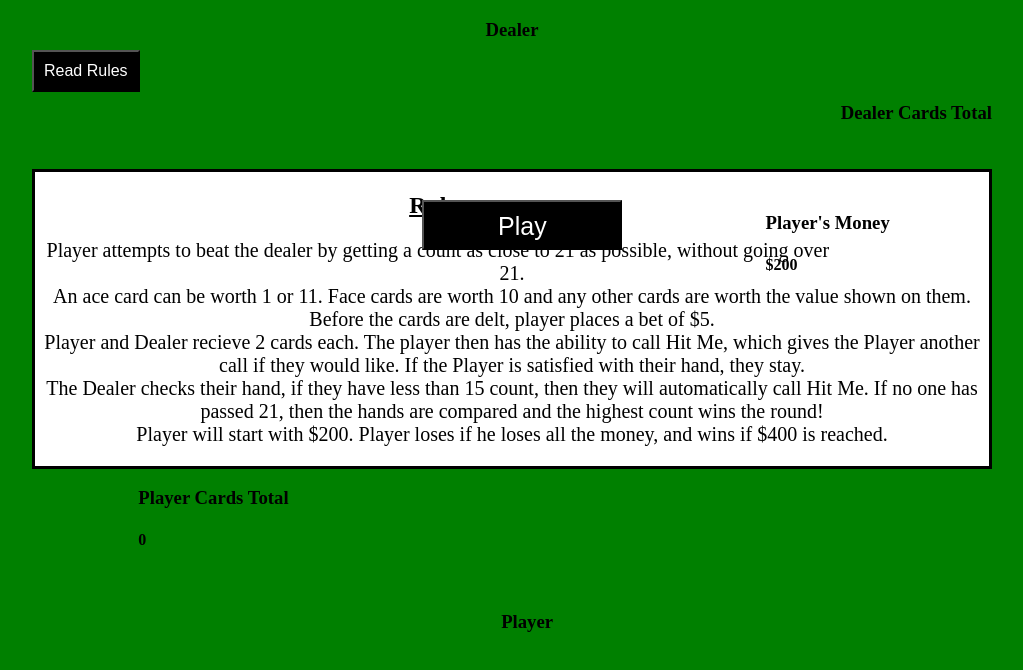
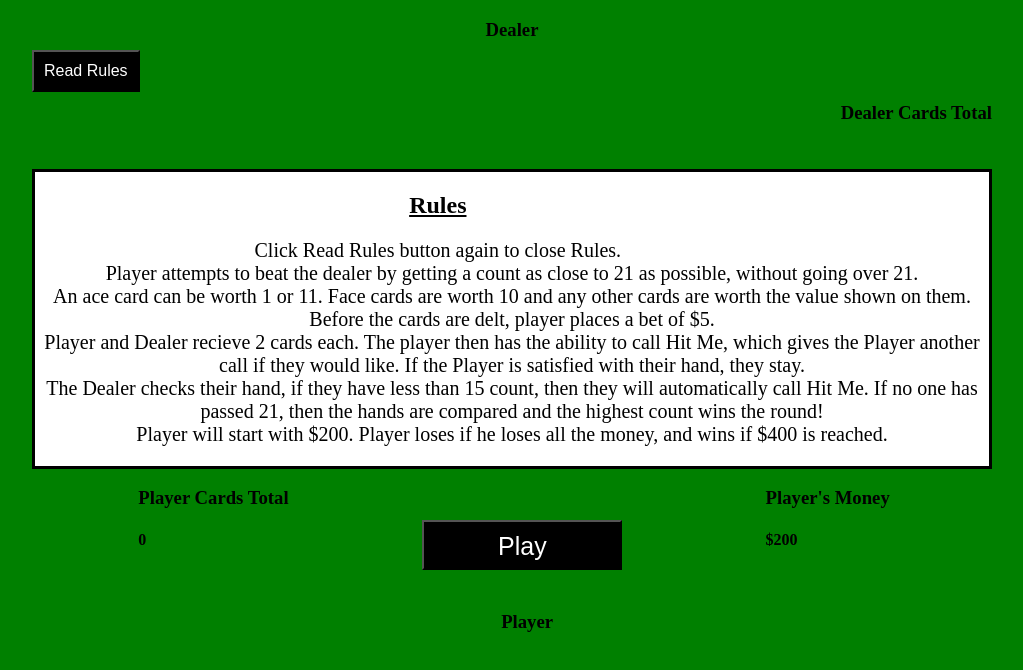
Before and after one commit to georgekaval/Blackjack-game, a plain HTML site: page index.html in a window 1280 px wide. Both pictures are taken after a click on the button "Read Rules". Shown: the whole page, without its empty margins (128-1151 px from the left). Drawn offline with nearby package versions, Linux system fonts and the light colour scheme.

Commit message:
Fixed some issue with players money moving with read rules

```diff
--- a/css/style.css
+++ b/css/style.css
@@ -68,6 +68,7 @@ body {
 #rulesBox{
   display: none;
   text-align: center;
+  z-index: 1;
 }
 #rules{
   position: absolute;
@@ -75,7 +76,7 @@ body {
 }
 #playButton{
   position: absolute;
-  top: 25%;
+  top: 65%;
   left: 43%;
   width: 200px;
   height: 50px;
--- a/index.html
+++ b/index.html
@@ -31,7 +31,7 @@
     <div id="middleSpace">
       <div id="rulesBox">
         <h2><u>Rules</u></h2>
-        <p id="rulesText">Player attempts to beat the dealer by getting a count as close to 21 as possible, without going over 21. <br/> An ace card can be worth 1 or 11. Face cards are worth 10 and any other cards are worth the value shown on them. <br/> Before the cards are delt, player places a bet of $5. <br/> Player and Dealer recieve 2 cards each. The player then has the ability to call Hit Me, which gives the Player another call if they would like. If the Player is satisfied with their hand, they stay. <br/>  The Dealer checks their hand, if they have less than 15 count, then they will automatically call Hit Me. If no one has passed 21, then the hands are compared and the highest count wins the round! <br/> Player will start with $200. Player loses if he loses all the money, and wins if $400 is reached.</p>
+        <p id="rulesText">Click Read Rules button again to close Rules. <br> Player attempts to beat the dealer by getting a count as close to 21 as possible, without going over 21. <br/> An ace card can be worth 1 or 11. Face cards are worth 10 and any other cards are worth the value shown on them. <br/> Before the cards are delt, player places a bet of $5. <br/> Player and Dealer recieve 2 cards each. The player then has the ability to call Hit Me, which gives the Player another call if they would like. If the Player is satisfied with their hand, they stay. <br/>  The Dealer checks their hand, if they have less than 15 count, then they will automatically call Hit Me. If no one has passed 21, then the hands are compared and the highest count wins the round! <br/> Player will start with $200. Player loses if he loses all the money, and wins if $400 is reached.</p>
       </div>
       <button type="button" id="playButton" class="buttons">Play</button>
       <div id="outcome"></div>
--- a/js/app.js
+++ b/js/app.js
@@ -236,13 +236,10 @@ $(() => {
       const $dealButton = $('<button>').text('Deal').addClass('buttons')
       $('#namePlayer').append($dealButton)
       $($betBtn).remove()
-
       $($dealButton).on('click', () => {
       //give each player two cards, turn the start button and the deal button off
         dealCards()
         $($dealButton).remove()
-      console.log(playerCards);
-      console.log(dealerCards);
         //display the users cards and value of their cards
         showPlayersCards()
         showDealersCardsFaceDown()
@@ -252,7 +249,6 @@ $(() => {
         $('#namePlayer').append($hitMeButton)
         const $stayButton = $('<button>').text('Stay').addClass('buttons')
         $('#namePlayer').append($stayButton)
-
         $($hitMeButton).on('click', () => {
           //gives another card and checks if they went over 21
           hitMePlayer()
@@ -260,7 +256,6 @@ $(() => {
           $('#showPlayerCards').text('')
           showPlayersCards()
           playerCardsValue()
-
         })
         $($stayButton).on('click', () => {
           //user stays with their cards and the computer gives itself another card if its cards value is less than 15, if not then checkhands has the cards compared to see who the winner is
@@ -285,7 +280,6 @@ $(() => {
           }
         })
       })
-
       if(money <= 0){
         alert('You ran out of money!')
         $($betButton).remove()
@@ -302,7 +296,6 @@ $(() => {
   })
   let a = 0
     $('#readRulesButton').on('click', () => {
-
       if(a == 1){
         $('#rulesBox').css('display', 'none')
         return a=0;
@@ -310,12 +303,7 @@ $(() => {
         $('#rulesBox').css('display', 'block')
         $('#rulesBox').css('border', 'solid black')
         $('#rulesBox').css('background', 'white')
-        $('#playerMoney').css('position', 'relative')
-        $('#playerMoney').css('bottom', '275px')
         return a=1;
       }
     })
-//I should not have to click stay twice for the computer to finish its turn, if the computer has under 15, the first stay does a hitme and does not do a checkHands. if the computer has over 15 when I stay it seems to work fine.
-//If player gets 21 on the beginning 2 cards, they should automatically win unless the dealer also has a 21 with the first 2 cards.
-      //By en:User:Cburnett - Own work  This W3C-unspecified vector image was created with Inkscape., CC BY-SA 3.0, https://commons.wikimedia.org/w/index.php?curid=1843189
 })
```
Lines whose indentation alone changed are shown as unchanged.
